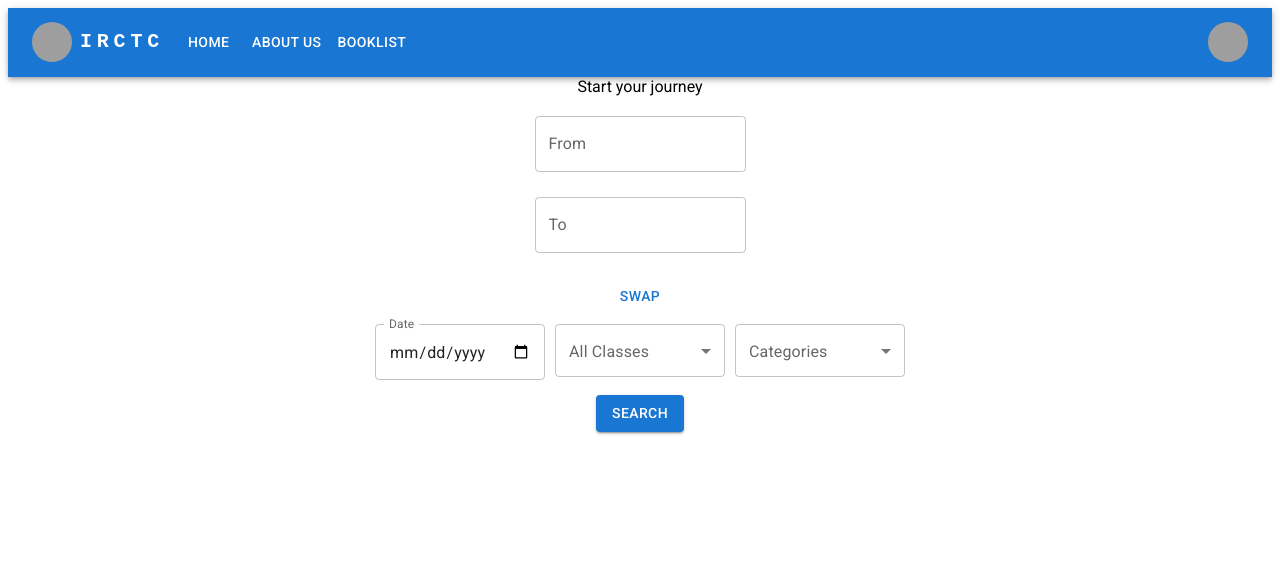
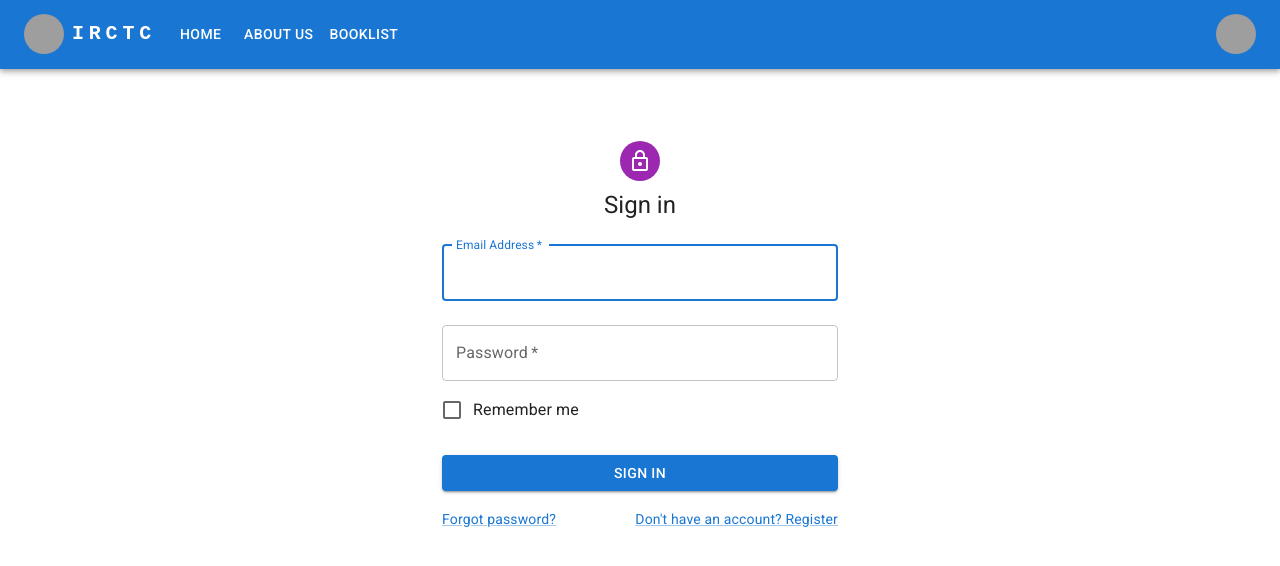
Before and after one commit to naim195/irctc-clone, a React (Vite) app: page / in a window 1280 px wide. Shown: the top 566 px of the page. Built offline with nearby package versions, Linux system fonts and the light colour scheme; grey boxes are pictures that could not be loaded.

Commit message:
quality of life improvements

```diff
--- a/src/App.jsx
+++ b/src/App.jsx
@@ -1,6 +1,6 @@
 import { useState, useEffect } from "react";
 import NavBar from "./components/NavBar";
-import { Route, Routes } from "react-router-dom";
+import { Route, Routes, useLocation } from "react-router-dom";
 import Home from "./components/Home";
 import AboutUs from "./components/AboutUs";
 import Booklist from "./components/Booklist";
@@ -11,11 +11,14 @@ import Payment from "./components/Payment";
 import "@fontsource/roboto/500.css";
 
 function App() {
+  const location = useLocation();
+  const hideNavBarFor = ["/login", "/register"];
+
   return (
     <div className="main">
-      <NavBar />
+      {!hideNavBarFor.includes(location.pathname) && <NavBar />}
       <Routes>
-        <Route path="/" element={<Home />} />
+        <Route path="/" element={<Login />} />
         <Route path="/home" element={<Home />} />
         <Route path="/aboutus" element={<AboutUs />} />
         <Route path="/booklist" element={<Booklist />} />
--- a/src/components/Login.jsx
+++ b/src/components/Login.jsx
@@ -14,11 +14,13 @@ import Container from "@mui/material/Container";
 import { createTheme, ThemeProvider } from "@mui/material/styles";
 import { auth } from "../firebase/firebase";
 import { signInWithEmailAndPassword } from "firebase/auth";
+import { useNavigate } from "react-router-dom";
 
 function Login() {
   const [email, setEmail] = useState("");
   const [password, setPassword] = useState("");
   const [error, setError] = useState("");
+  const navigate = useNavigate();
 
   const handleSubmit = (event) => {
     event.preventDefault();
@@ -26,6 +28,7 @@ function Login() {
       .then((userCredential) => {
         const user = userCredential.user;
         console.log(user);
+        navigate("/home");
       })
       .catch((error) => {
         setError("Invalid Email and/or Password");
--- a/src/components/Profile.jsx
+++ b/src/components/Profile.jsx
@@ -46,7 +46,6 @@ const Profile = () => {
     try {
       const userDocRef = doc(db, "users", auth.currentUser.uid);
       await setDoc(userDocRef, userDetails);
-      console.log("User profile updated successfully");
     } catch (error) {
       console.error("Error updating user profile: ", error);
     }
```
